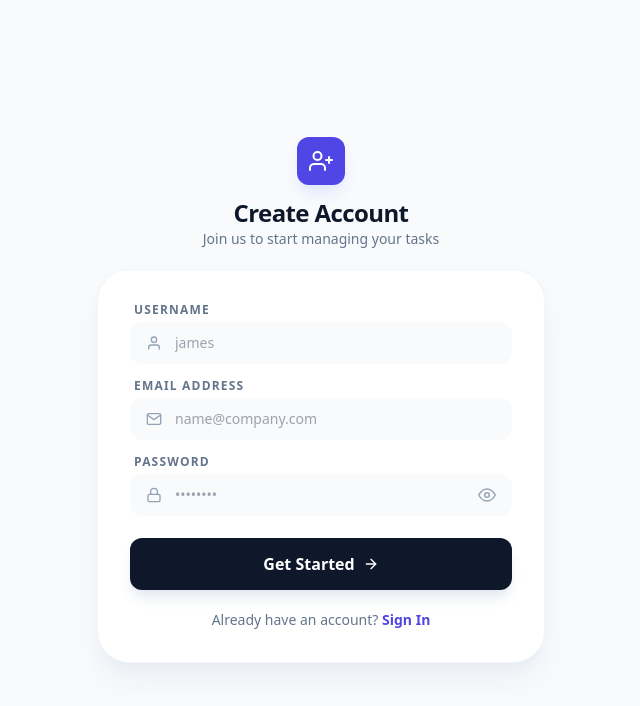
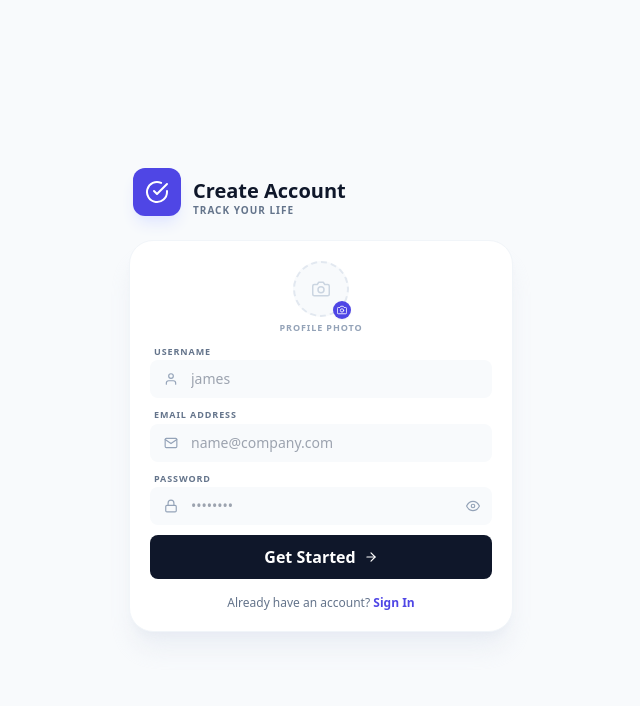
Before and after one commit to AleyJan/user-dashboard-frontend, a React (Vite) app: page /register in a window 1280 px wide. Shown: the top 706 px of the page, without its empty margins (319-959 px from the left). Built offline with nearby package versions, Linux system fonts and the light colour scheme.

Commit message:
add image feature

```diff
--- a/src/pages/Login.jsx
+++ b/src/pages/Login.jsx
@@ -19,17 +19,18 @@ export default function Login() {
 
   const navigate = useNavigate();
   const location = useLocation();
-  const BASE_URL = "https://user-dashboard-backend-jade.vercel.app";
+  const BASE_URL =
+    window.location.hostname === "localhost"
+      ? "http://localhost:5000"
+      : "https://user-dashboard-backend-jade.vercel.app";
 
   useEffect(() => {
-    // 1. Check if user is already logged in
     const token = localStorage.getItem("token");
     if (token) navigate("/dashboard", { replace: true });
 
-    // 2. Check for success message from Register page
     if (location.state?.successMsg) {
       setSuccess(location.state.successMsg);
-      // Clean up the state so message disappears on refresh
+
       window.history.replaceState({}, document.title);
     }
   }, [navigate, location]);
@@ -37,7 +38,7 @@ export default function Login() {
   const submit = async (e) => {
     e.preventDefault();
     setError("");
-    setSuccess(""); // Clear success message if user tries to log in again
+    setSuccess("");
     setLoading(true);
 
     try {
@@ -45,7 +46,6 @@ export default function Login() {
       localStorage.setItem("token", res.data.token);
       navigate("/dashboard");
     } catch (err) {
-      // Handles the "msg" field from your backend
       setError(err.response?.data?.msg || "Invalid email or password");
     } finally {
       setLoading(false);
@@ -56,21 +56,22 @@ export default function Login() {
     <div className="h-screen w-screen flex items-center justify-center bg-slate-50 px-4 overflow-hidden">
       <div className="w-full max-w-md">
         {/* Header */}
-        <div className="text-center mb-6">
+        <div className="flex items-center gap-3 mb-3 ml-1">
           <div className="inline-flex items-center justify-center w-12 h-12 bg-indigo-600 rounded-xl shadow-lg shadow-indigo-100 mb-3">
             <FiCheckCircle className="text-white text-2xl" />
           </div>
-          <h2 className="text-2xl font-extrabold text-slate-900 tracking-tight">
-            Welcome Back
-          </h2>
-          <p className="text-slate-500 text-sm font-medium">
-            Sign in to your account
-          </p>
+          <div>
+            <h2 className="text-xl font-bold text-slate-900 leading-tight">
+              Welcome Back
+            </h2>
+            <p className="text-[10px] text-slate-500 font-bold  tracking-widest">
+              Sign in to your account
+            </p>
+          </div>
         </div>
 
         {/* Card */}
         <div className="bg-white p-7 rounded-[2rem] shadow-xl shadow-slate-200/50 border border-slate-100">
-          {/* Success Message Alert */}
           {success && (
             <div className="mb-4 text-xs font-bold text-emerald-600 bg-emerald-50 p-3 rounded-xl border border-emerald-100 flex items-center gap-2 animate-pulse">
               <FiCheckCircle className="text-emerald-500" />
@@ -78,7 +79,6 @@ export default function Login() {
             </div>
           )}
 
-          {/* Error Message Alert */}
           {error && (
             <div className="mb-4 text-xs font-bold text-red-500 bg-red-50 p-3 rounded-xl border border-red-100 flex items-center gap-2">
               <span className="w-1.5 h-1.5 bg-red-500 rounded-full"></span>
--- a/src/pages/Register.jsx
+++ b/src/pages/Register.jsx
@@ -8,7 +8,9 @@ import {
   FiEyeOff,
   FiUser,
   FiUserPlus,
+  FiCheckCircle,
   FiArrowRight,
+  FiCamera,
 } from "react-icons/fi";
 
 export default function Register() {
@@ -17,75 +19,125 @@ export default function Register() {
     email: "",
     password: "",
   });
+  const [image, setImage] = useState(null);
+  const [preview, setPreview] = useState(null);
   const [error, setError] = useState("");
   const [loading, setLoading] = useState(false);
   const [showPassword, setShowPassword] = useState(false);
 
   const navigate = useNavigate();
-  const BASE_URL = "https://user-dashboard-backend-jade.vercel.app";
+  const BASE_URL =
+    window.location.hostname === "localhost"
+      ? "http://localhost:5000"
+      : "https://user-dashboard-backend-jade.vercel.app";
 
   useEffect(() => {
     const token = localStorage.getItem("token");
     if (token) navigate("/dashboard", { replace: true });
   }, [navigate]);
 
+  const handleImageChange = (e) => {
+    const file = e.target.files[0];
+    if (file) {
+      setImage(file);
+      setPreview(URL.createObjectURL(file));
+    }
+  };
+
   const submit = async (e) => {
     e.preventDefault();
     setError("");
+
+    if (!image) {
+      setError("Profile picture required.");
+      return;
+    }
+
     setLoading(true);
+    const formData = new FormData();
+    formData.append("username", form.username);
+    formData.append("email", form.email);
+    formData.append("password", form.password);
+    formData.append("image", image);
 
     try {
-      await axios.post(`${BASE_URL}/api/auth/register`, form);
-
+      await axios.post(`${BASE_URL}/api/auth/register`, formData);
       navigate("/login", {
-        state: { successMsg: "Account created! Please log in." },
+        state: { successMsg: "Account created successfully!" },
       });
     } catch (err) {
-      const errorMsg = err.response?.data?.msg || "Something went wrong";
-      setError(errorMsg);
+      setError(err.response?.data?.msg || "Something went wrong");
     } finally {
       setLoading(false);
     }
   };
 
   return (
-    <div className="h-screen w-screen flex items-center justify-center bg-slate-50 px-4 overflow-hidden">
-      <div className="w-full max-w-md">
-        {/* Header */}
-        <div className="text-center mb-5">
+    <div className="min-h-screen w-full flex flex-col items-center justify-center bg-slate-50 px-4 py-4">
+      <div className="w-full max-w-sm">
+        <div className="flex items-center gap-3 mb-3 ml-1">
           <div className="inline-flex items-center justify-center w-12 h-12 bg-indigo-600 rounded-xl shadow-lg shadow-indigo-100 mb-3">
-            <FiUserPlus className="text-white text-2xl" />
+            <FiCheckCircle className="text-white text-2xl" />
           </div>
-          <h2 className="text-2xl font-extrabold text-slate-900 tracking-tight">
-            Create Account
-          </h2>
-          <p className="text-slate-500 text-sm font-medium">
-            Join us to start managing your tasks
-          </p>
+          <div>
+            <h2 className="text-xl font-bold text-slate-900 leading-tight">
+              Create Account
+            </h2>
+            <p className="text-[10px] text-slate-500 font-bold uppercase tracking-widest">
+              Track Your Life
+            </p>
+          </div>
         </div>
 
-        {/* Card  */}
-        <div className="bg-white p-6 sm:p-8 rounded-[2rem] shadow-xl shadow-slate-200/50 border border-slate-100">
+        <div className="bg-white p-5 rounded-[1.5rem] shadow-xl shadow-slate-200/60 border border-slate-100">
           {error && (
-            <div className="mb-4 text-xs font-bold text-red-500 bg-red-50 p-3 rounded-xl border border-red-100 flex items-center gap-2">
-              <span className="w-1.5 h-1.5 bg-red-500 rounded-full"></span>
+            <div className="mb-3 text-[11px] font-bold text-red-500 bg-red-50 p-2.5 rounded-lg border border-red-100 flex items-center gap-2">
+              <span className="w-1 h-1 bg-red-500 rounded-full"></span>
               {error}
             </div>
           )}
 
-          <form onSubmit={submit} className="space-y-3.5">
+          <form onSubmit={submit} className="space-y-2.5">
+            <div className="flex flex-col items-center mb-1">
+              <div className="relative group cursor-pointer">
+                <div className="w-14 h-14 rounded-full bg-slate-50 border-2 border-dashed border-slate-200 flex items-center justify-center overflow-hidden transition-all group-hover:border-indigo-400">
+                  {preview ? (
+                    <img
+                      src={preview}
+                      alt="Avatar"
+                      className="w-full h-full object-cover"
+                    />
+                  ) : (
+                    <FiCamera className="text-slate-300 text-lg" />
+                  )}
+                </div>
+                <input
+                  type="file"
+                  accept="image/*"
+                  onChange={handleImageChange}
+                  className="absolute inset-0 opacity-0 cursor-pointer"
+                />
+                <div className="absolute -bottom-0.5 -right-0.5 bg-indigo-600 p-1 rounded-full text-white shadow-sm">
+                  <FiCamera size={10} />
+                </div>
+              </div>
+              <p className="text-[9px] font-bold text-slate-400 uppercase mt-1 tracking-widest">
+                Profile Photo
+              </p>
+            </div>
+
             {/* Username */}
             <div>
-              <label className="block text-xs font-bold text-slate-500 mb-1 ml-1 uppercase tracking-widest">
+              <label className="block text-[9px] font-bold text-slate-500 mb-0.5 ml-1 uppercase tracking-widest">
                 Username
               </label>
               <div className="relative group">
-                <FiUser className="absolute left-4 top-1/2 -translate-y-1/2 text-slate-400 group-focus-within:text-indigo-600 transition-colors" />
+                <FiUser className="absolute left-3.5 top-1/2 -translate-y-1/2 text-slate-400 text-sm group-focus-within:text-indigo-600 transition-colors" />
                 <input
                   type="text"
                   required
                   placeholder="james"
-                  className="w-full pl-11 pr-4 py-2.5 bg-slate-50 border border-transparent rounded-xl outline-none focus:ring-2 focus:ring-indigo-500 focus:bg-white transition-all text-slate-800 text-sm font-medium"
+                  className="w-full pl-10 pr-4 py-2 bg-slate-50 border border-transparent rounded-lg outline-none focus:ring-2 focus:ring-indigo-500 focus:bg-white transition-all text-slate-800 text-sm font-medium"
                   onChange={(e) =>
                     setForm({ ...form, username: e.target.value })
                   }
@@ -95,33 +147,33 @@ export default function Register() {
 
             {/* Email */}
             <div>
-              <label className="block text-xs font-bold text-slate-500 mb-1 ml-1 uppercase tracking-widest">
+              <label className="block text-[9px] font-bold text-slate-500 mb-0.5 ml-1 uppercase tracking-widest">
                 Email Address
               </label>
               <div className="relative group">
-                <FiMail className="absolute left-4 top-1/2 -translate-y-1/2 text-slate-400 group-focus-within:text-indigo-600 transition-colors" />
+                <FiMail className="absolute left-3.5 top-1/2 -translate-y-1/2 text-slate-400 text-sm group-focus-within:text-indigo-600 transition-colors" />
                 <input
                   type="email"
                   required
                   placeholder="name@company.com"
-                  className="w-full pl-11 pr-4 py-2.5 bg-slate-50 border border-transparent rounded-xl outline-none focus:ring-2 focus:ring-indigo-500 focus:bg-white transition-all text-slate-800 text-sm font-medium"
+                  className="w-full pl-10 pr-4 py-2 bg-slate-50 border border-transparent rounded-lg outline-none focus:ring-2 focus:ring-indigo-500 focus:bg-white transition-all text-slate-800 text-sm font-medium"
                   onChange={(e) => setForm({ ...form, email: e.target.value })}
                 />
               </div>
             </div>
 
             {/* Password */}
-            <div className="pb-2">
-              <label className="block text-xs font-bold text-slate-500 mb-1 ml-1 uppercase tracking-widest">
+            <div>
+              <label className="block text-[9px] font-bold text-slate-500 mb-0.5 ml-1 uppercase tracking-widest">
                 Password
               </label>
               <div className="relative group">
-                <FiLock className="absolute left-4 top-1/2 -translate-y-1/2 text-slate-400 group-focus-within:text-indigo-600 transition-colors" />
+                <FiLock className="absolute left-3.5 top-1/2 -translate-y-1/2 text-slate-400 text-sm group-focus-within:text-indigo-600 transition-colors" />
                 <input
                   type={showPassword ? "text" : "password"}
                   required
                   placeholder="••••••••"
-                  className="w-full pl-11 pr-11 py-2.5 bg-slate-50 border border-transparent rounded-xl outline-none focus:ring-2 focus:ring-indigo-500 focus:bg-white transition-all text-slate-800 text-sm font-medium"
+                  className="w-full pl-10 pr-10 py-2 bg-slate-50 border border-transparent rounded-lg outline-none focus:ring-2 focus:ring-indigo-500 focus:bg-white transition-all text-slate-800 text-sm font-medium"
                   onChange={(e) =>
                     setForm({ ...form, password: e.target.value })
                   }
@@ -129,9 +181,9 @@ export default function Register() {
                 <button
                   type="button"
                   onClick={() => setShowPassword(!showPassword)}
-                  className="absolute right-4 top-1/2 -translate-y-1/2 text-slate-400 hover:text-slate-600"
+                  className="absolute right-3 top-1/2 -translate-y-1/2 text-slate-400 hover:text-slate-600"
                 >
-                  {showPassword ? <FiEyeOff size={18} /> : <FiEye size={18} />}
+                  {showPassword ? <FiEyeOff size={14} /> : <FiEye size={14} />}
                 </button>
               </div>
             </div>
@@ -139,25 +191,24 @@ export default function Register() {
             <button
               type="submit"
               disabled={loading}
-              className="w-full bg-slate-900 text-white py-3.5 rounded-xl font-bold hover:bg-slate-800 active:scale-[0.98] transition-all flex items-center justify-center gap-2 group disabled:opacity-70 shadow-lg shadow-slate-200"
+              className="w-full bg-slate-900 text-white py-2.5 rounded-lg font-bold hover:bg-slate-800 active:scale-[0.98] transition-all flex items-center justify-center gap-2 group disabled:opacity-70 mt-4"
             >
               {loading ? (
-                "Creating Account..."
+                "Creating..."
               ) : (
                 <>
-                  Get Started{" "}
-                  <FiArrowRight className="group-hover:translate-x-1 transition-transform" />
+                  Get Started <FiArrowRight size={14} />
                 </>
               )}
             </button>
           </form>
 
-          <div className="mt-5 text-center">
-            <p className="text-sm text-slate-500 font-medium">
+          <div className="mt-4 text-center">
+            <p className="text-xs text-slate-500 font-medium">
               Already have an account?{" "}
               <button
                 onClick={() => navigate("/login")}
-                className="text-indigo-600 font-bold hover:underline underline-offset-4"
+                className="text-indigo-600 font-bold hover:underline"
               >
                 Sign In
               </button>
--- a/src/pages/Todo.jsx
+++ b/src/pages/Todo.jsx
@@ -7,7 +7,7 @@ import {
   FiCheckCircle,
   FiCircle,
   FiUser,
-} from "react-icons/fi"; // Optional: npm install react-icons
+} from "react-icons/fi";
 
 export default function Todo() {
   const [todos, setTodos] = useState([]);
@@ -17,7 +17,10 @@ export default function Todo() {
   const [user, setUser] = useState(null);
 
   const token = localStorage.getItem("token");
-  const BASE_URL = "https://user-dashboard-backend-jade.vercel.app";
+  const BASE_URL =
+    window.location.hostname === "localhost"
+      ? "http://localhost:5000"
+      : "https://user-dashboard-backend-jade.vercel.app";
 
   const authHeader = {
     headers: { Authorization: `Bearer ${token}` },
@@ -101,7 +104,15 @@ export default function Todo() {
           <div className="flex items-center gap-4">
             {user && (
               <div className="hidden sm:flex items-center gap-2 text-slate-600 bg-slate-100 px-3 py-1.5 rounded-full text-sm font-medium">
-                <FiUser />
+                {user.profilePic ? (
+                  <img
+                    src={user.profilePic}
+                    alt="User"
+                    className="w-6 h-6 rounded-full object-cover shadow-sm"
+                  />
+                ) : (
+                  <FiUser />
+                )}
                 {user.username}
               </div>
             )}
@@ -117,7 +128,6 @@ export default function Todo() {
       </nav>
 
       <main className="max-w-6xl mx-auto p-4 md:p-8 grid grid-cols-1 lg:grid-cols-12 gap-8">
-        {/* Left/Top */}
         <div className="lg:col-span-4 space-y-6">
           <div className="bg-white p-6 rounded-2xl shadow-sm border border-slate-200">
             <h2 className="text-lg font-bold mb-4 text-slate-800">
@@ -153,7 +163,6 @@ export default function Todo() {
             </div>
           </div>
 
-          {/* Status*/}
           <div className="bg-indigo-900 rounded-2xl p-6 text-white shadow-xl shadow-indigo-100">
             <p className="opacity-80 text-sm font-medium">Task Progress</p>
             <h3 className="text-3xl font-bold mt-1">
@@ -170,7 +179,6 @@ export default function Todo() {
           </div>
         </div>
 
-        {/* Right/Bottom */}
         <div className="lg:col-span-8">
           <div className="flex items-center justify-between mb-6">
             <h2 className="text-xl font-bold text-slate-800">
@@ -210,7 +218,6 @@ export default function Todo() {
                       {todo.title}
                     </span>
                   </div>
-
                   <button
                     onClick={() => deleteTodo(todo._id)}
                     className="p-2 text-slate-300 hover:text-red-500 hover:bg-red-50 rounded-lg transition-all opacity-0 group-hover:opacity-100"
```
